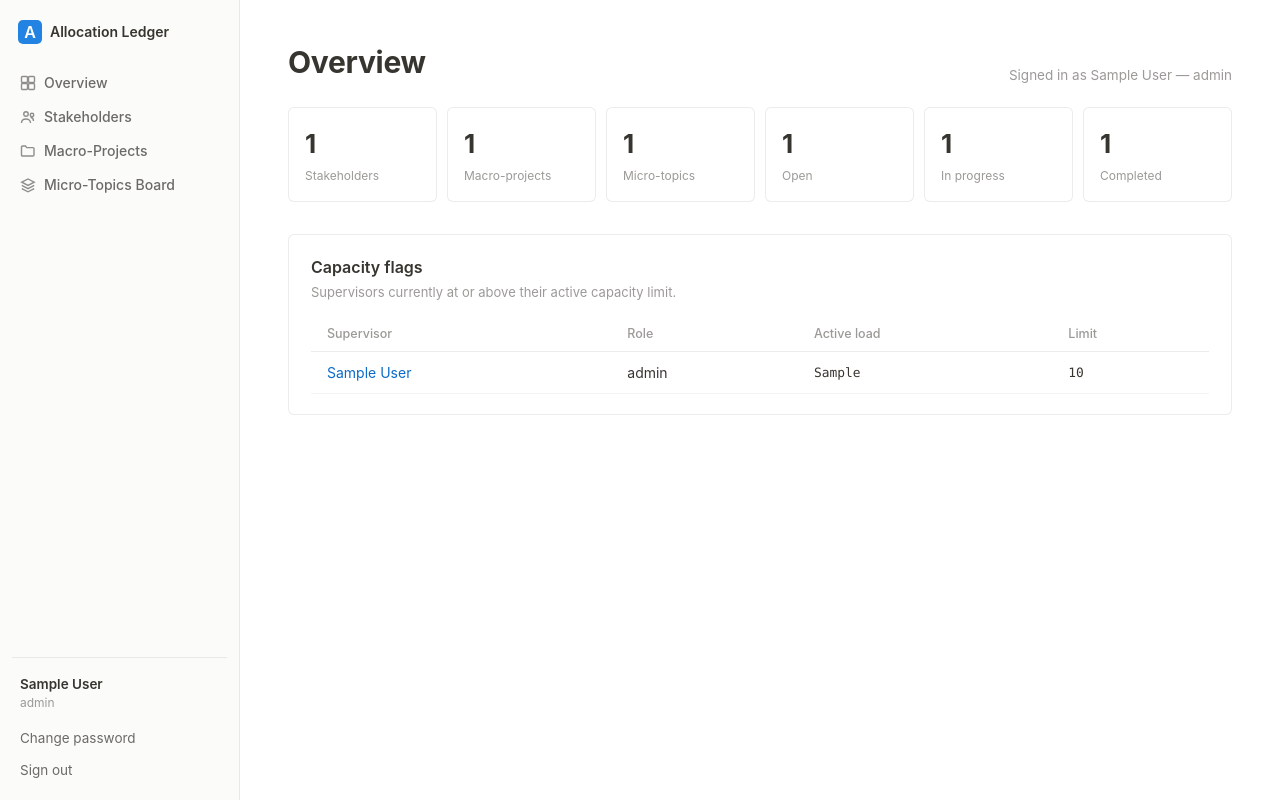
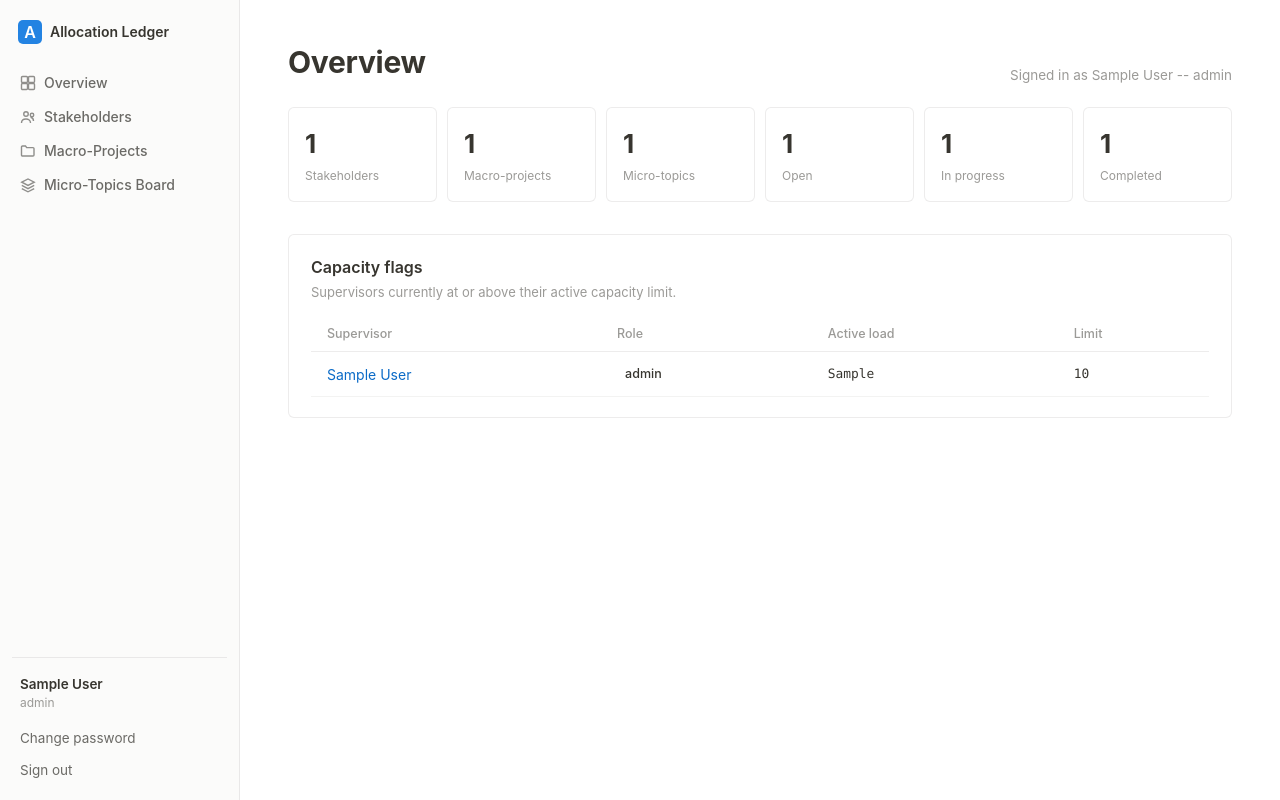
Before and after one commit to Nakul1798/allocation-ledger, a Flask app: template app/templates/main/dashboard.html in a window 1280 px wide. Run offline with Flask 3, Linux system fonts and the light colour scheme; a user stored in the database is signed in; tables that the repository leaves empty hold one stand-in row (values such as "Sample post"); the template is opened without the code that fills it: values that come from a table or form of the project are taken from there, most other values are stand-ins (such as "Sample title", 1, 10 or a date in 2020); some libraries are stand-ins or nearby versions.

Commit message:
Update dashboard.html

```diff
--- a/app/templates/main/dashboard.html
+++ b/app/templates/main/dashboard.html
@@ -3,7 +3,7 @@
 {% block content %}
 <header class="page-head">
   <h1>Overview</h1>
-  <p class="page-sub">Signed in as {{ current_user.full_name }} — {{ current_user.role_label }}</p>
+  <p class="page-sub">Signed in as {{ current_user.full_name }} -- {{ current_user.role_label }}</p>
 </header>
 
 <section class="stat-grid">
@@ -43,7 +43,7 @@
       {% for s in overloaded %}
       <tr>
         <td><a href="{{ url_for('main.stakeholder_edit', stakeholder_id=s.id) }}">{{ s.full_name }}</a></td>
-        <td>{{ s.role_label }}</td>
+        <td><span class="chip-role chip-role-{{ s.role|replace('_', '-') }}">{{ s.role_label }}</span></td>
         <td class="mono">{{ s.active_load }}</td>
         <td class="mono">{{ s.active_capacity_limit }}</td>
       </tr>
```
